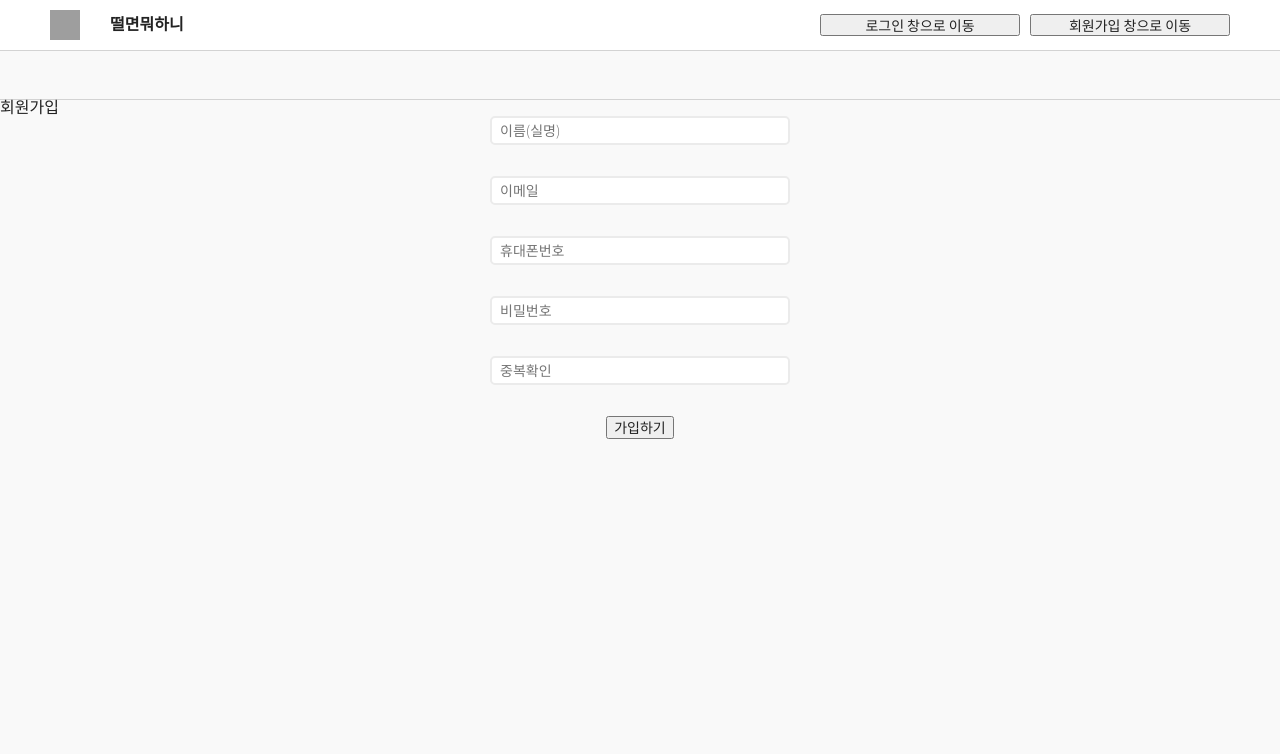
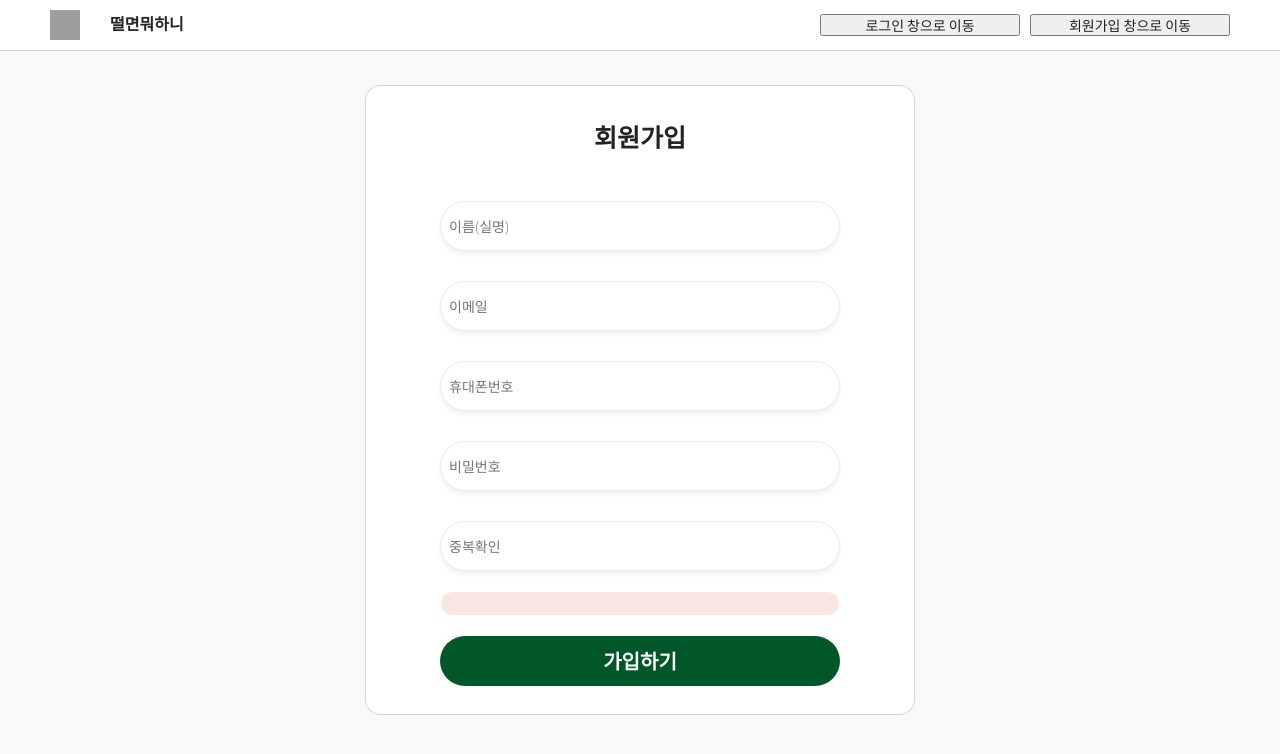
Before and after one commit to HH99-NO1/DMMHN-FE, a React (Create React App) app: page /signup in a window 1280 px wide. Shown: the top 754 px of the page. Built offline with nearby package versions, Linux system fonts and the light colour scheme; no server answers; grey boxes are pictures that could not be loaded.

Commit message:
feature: #1마이페이지 css 수정 및  회원가입페이지 css 수정중  22-11-26 05:04(이성훈)

```diff
--- a/src/components/header/Header.tsx
+++ b/src/components/header/Header.tsx
@@ -100,6 +100,7 @@ const Ctn = styled.div`
   z-index: 2;
   border-bottom: 1px solid lightgray;
 `;
+
 const Wrap = styled.div`
   max-width: 1200px;
   margin: 0 auto;
--- a/src/components/login/Login.tsx
+++ b/src/components/login/Login.tsx
@@ -188,6 +188,7 @@ const InputBox = styled.div`
   flex-direction: column;
   min-height: 50px;
   min-width: 300px;
+  margin-top: 50px;
 `;
 const ErrorMsg = styled.span`
   position: absolute;
--- a/src/pages/MyPage.tsx
+++ b/src/pages/MyPage.tsx
@@ -3,6 +3,7 @@ import styled from "styled-components";
 import { FlexRow, FlexCol, Text, Gap } from "../elements/elements";
 import { instance } from "../recoil/instance";
 import { useEffect, useState } from "react";
+import { RepeatOneSharp } from "@material-ui/icons";
 
 interface IUsers {
   memberEmail: string;
@@ -10,6 +11,9 @@ interface IUsers {
   updatedAt: string;
   createdAt: string;
   profileImg: string;
+  major: string;
+  stack: string;
+  phoneNumber: string;
 }
 
 const MyPage = () => {
@@ -19,37 +23,58 @@ const MyPage = () => {
       return setUsers(response.data);
     });
   }, []);
+
   console.log(users?.profileImg);
   return (
     <>
       <Layout>
         <Container>
           <Profile>
-            <FlexRow gap="30px">
+            <FlexRow gap="45px">
               <img src={users?.profileImg}></img>
+              <FlexCol gap="20px" alignItem="left">
+                <Text>홍길동</Text>
                 <Text>{users?.memberEmail}</Text>
+              </FlexCol>
             </FlexRow>
           </Profile>
           <SubTitle>개인정보</SubTitle>
+          <Modify>
+            <Btn>수정하기</Btn>
+          </Modify>
           <Inform>
-            <FlexCol gap="30px" alignItem="left">
+            <InnerWrap>
+              <FlexCol alignItem="left">
                 <Rows>
-                <Row>연결된 소셜 계정</Row>
-                <Row>{users?.memberEmail}</Row>
+                  <RowOne>소셜 계정</RowOne>
+                  <RowTwo>{users?.memberEmail}</RowTwo>
                 </Rows>
                 <Rows>
-                <Row>전공</Row>
-                <Row>{users?.memberEmail}</Row>
+                  <RowOne>전공</RowOne>
+                  <RowTwo>
+                    {users?.major === undefined
+                      ? `입력값이 없습니다. 빈칸을 수정해주세요.`
+                      : users?.major}
+                  </RowTwo>
                 </Rows>
                 <Rows>
-                <Row>연락처</Row>
-                <Row>{users?.memberEmail}</Row>
+                  <RowOne>연락처</RowOne>
+                  <RowTwo>
+                    {users?.phoneNumber === undefined
+                      ? `입력값이 없습니다. 빈칸을 수정해주세요.`
+                      : users?.phoneNumber}
+                  </RowTwo>
                 </Rows>
                 <Rows>
-                <Row>스택</Row>
-                <Row>{users?.createdAt}</Row>
+                  <RowOne>스택</RowOne>
+                  <RowTwo>
+                    {users?.stack === undefined
+                      ? `입력값이 없습니다. 빈칸을 수정해주세요.`
+                      : users?.stack}
+                  </RowTwo>
                 </Rows>
               </FlexCol>
+            </InnerWrap>
           </Inform>
         </Container>
       </Layout>
@@ -60,38 +85,69 @@ export default MyPage;
 
 const Container = styled.div`
   width: 1290px;
-  margin: 20px auto;
+  margin: 0 auto;
 `;
 
 const Profile = styled.div`
   display: flex;
   align-items: center;
+  font-size: 20px;
+  font-weight: 400;
   img {
-    width: 100px;
-    height: 100px;
+    width: 120px;
+    height: 120px;
   }
+`;
+
+const Modify = styled.div`
+  display: flex;
+  justify-content: right;
+  margin-bottom: 10px;
+`;
+
+const Btn = styled.button`
+  width: 70px;
+  text-align: center;
+  color: #585858;
+  cursor: pointer;
+  background-color: white;
+  border: 1px solid lightgray;
 `;
 
 const Inform = styled.div`
   width: 100%;
-  height: 500px;
   background-color: white;
+  border: 1px solid lightgray;
+`;
+
+const InnerWrap = styled.div`
+  width: 100%;
+  padding: 50px;
 `;
 
 const Rows = styled.div`
   display: flex;
   align-items: center;
   flex-basis: 100px;
-  gap: 150px;
+  gap: 140px;
   padding-left: 50px;
 `;
 
-const Row = styled.div`
+const RowOne = styled.div`
   width: 200px;
+  font-size: 20px;
+  white-space: pre-line;
+  &:first-child {
+    color: #585858;
+  }
+`;
+
+const RowTwo = styled(RowOne)`
+  width: 600px;
 `;
 
 const SubTitle = styled.div`
-  margin: 40px 0 40px 0;
+  margin: 40px 0 20px 0;
   font-size: 20px;
   font-weight: 600;
 `;
--- a/src/pages/SignupPage.tsx
+++ b/src/pages/SignupPage.tsx
@@ -2,8 +2,8 @@ import { useForm } from "react-hook-form";
 import axios from "axios";
 import { instance, UserApi } from "../recoil/instance";
 import styled from "styled-components";
-import { FlexCol } from "../elements/elements";
-import { TonalitySharp } from "@material-ui/icons";
+import { FlexCol, Text } from "../elements/elements";
+import { useState } from "react";
 
 interface IForm {
   memberEmail: string;
@@ -53,14 +53,17 @@ const SignupPage = () => {
         // sessionStorage.setItem("accesstoken", data.data.accessToken);
         // sessionStorage.setItem("refreshtoken", data.data.refreshToken);
       } catch (error: any) {
+        setErr(error.message);
         return error.message;
       }
     }
   };
   console.log(errors);
+  const [err, setErr] = useState();
   return (
-    <>
-      <h1>회원가입</h1>
+    <Container>
+      <InnerWrap>
+        <Title>회원가입</Title>
         <form
           style={{
             display: "flex",
@@ -78,7 +81,7 @@ const SignupPage = () => {
                 })}
                 placeholder="이름(실명)"
               />
-            <ErrorMsg>{errors?.memberName?.message}</ErrorMsg>
+              {/* <ErrorMsg>{errors?.memberName?.message}</ErrorMsg> */}
             </InputBox>
             <InputBox>
               <Input
@@ -91,7 +94,7 @@ const SignupPage = () => {
                 })}
                 placeholder="이메일"
               />
-            <ErrorMsg>{errors?.memberEmail?.message}</ErrorMsg>
+              {/* <ErrorMsg>{errors?.memberEmail?.message}</ErrorMsg> */}
             </InputBox>
             <InputBox>
               <Input
@@ -104,7 +107,7 @@ const SignupPage = () => {
                 })}
                 placeholder="휴대폰번호"
               />
-            <ErrorMsg>{errors?.phoneNum?.message}</ErrorMsg>
+              {/* <ErrorMsg>{errors?.phoneNum?.message}</ErrorMsg> */}
             </InputBox>
             <InputBox>
               <Input
@@ -120,7 +123,7 @@ const SignupPage = () => {
                 })}
                 placeholder="비밀번호"
               />
-            <ErrorMsg>{errors?.password?.message}</ErrorMsg>
+              {/* <ErrorMsg>{errors?.password?.message}</ErrorMsg> */}
             </InputBox>
             <InputBox>
               <Input
@@ -136,23 +139,55 @@ const SignupPage = () => {
                 })}
                 placeholder="중복확인"
               />
-            <ErrorMsg>{errors?.confirmPw?.message}</ErrorMsg>
+              {/* <ErrorMsg>{errors?.confirmPw?.message}</ErrorMsg> */}
+              <ErrorMsg>
+                <Message>{errors?.memberEmail?.message}</Message>
+              </ErrorMsg>
             </InputBox>
-          <button>가입하기</button>
+            <SignupBtn>가입하기</SignupBtn>
           </FlexCol>
         </form>
-    </>
+      </InnerWrap>
+    </Container>
   );
 };
 
 export default SignupPage;
 
+const Container = styled.div`
+  position: relative;
+  width: 100%;
+  height: 100vh;
+`;
+
+const InnerWrap = styled.div`
+  position: absolute;
+  top: 50%;
+  left: 50%;
+  transform: translate(-50%, -50%);
+  width: 550px;
+  height: 630px;
+  border: 1px solid lightgray;
+  border-radius: 15px;
+  background-color: white;
+`;
+
+const Title = styled.div`
+  text-align: center;
+  margin: 40px auto;
+  font-size: 25px;
+  font-weight: 600;
+`;
+
 const Input = styled.input`
+  height: 50px;
+  margin: 10px 0 10px 0;
   padding: 4px 8px;
-  border-radius: 5px;
-  border: 2px solid ${(props) => props.theme.__grayLight};
+  border-radius: 67px;
+  box-shadow: 0px 4px 4px rgba(0, 0, 0, 0.05);
+  border: 1px solid ${(props) => props.theme.__grayLight};
   :focus {
-    outline: 1px solid ${(props) => props.theme.__grayDark};
+    outline: 1px solid ${(props) => props.theme.__red};
   }
 `;
 const InputBox = styled.div`
@@ -160,11 +195,34 @@ const InputBox = styled.div`
   display: flex;
   flex-direction: column;
   min-height: 50px;
-  min-width: 300px;
+  min-width: 400px;
 `;
-const ErrorMsg = styled.span`
-  position: absolute;
-  top: 35px;
-  font-size: 12px;
-  color: tomato;
+const ErrorMsg = styled.div`
+  width: 400px;
+  height: 25px;
+  background: rgba(210, 18, 18, 0.1);
+  border: 1px solid #ffffff;
+  border-radius: 67px;
+  margin: 10px 0 10px 0;
+  color: #747373;
 `;
+
+const Message = styled.div`
+  width: 100%;
+  line-height: 25px;
+  color: #747373;
+  font-size: 14px;
+  padding-left: 10px;
+`;
+
+const SignupBtn = styled.button`
+  width: 400px;
+  height: 50px;
+  border: none;
+  background-color: #025729;
+  border-radius: 67px;
+  color: white;
+  font-size: 20px;
+  font-weight: 600;
+  cursor: pointer;
+`;
--- a/src/shared/Router.tsx
+++ b/src/shared/Router.tsx
@@ -18,7 +18,6 @@ const Router = () => {
     <>
       <BrowserRouter>
         <Header />
-        <Gap />
         <Routes>
           <Route path="/" element={<HomePage />} />
           <Route path="/login" element={<LoginPage />} />
--- a/src/styled.d.ts
+++ b/src/styled.d.ts
@@ -9,5 +9,6 @@ declare module "styled-components" {
     __grayLight?: string;
     __grayMedium?: string;
     __grayDark?: string;
+    __red?: string;
   }
 }
--- a/src/theme.ts
+++ b/src/theme.ts
@@ -13,4 +13,5 @@ export const lightTheme: DefaultTheme = {
   __grayLight: "#ebebeb",
   __grayMedium: "#B0B0B0",
   __grayDark: "#717171",
+  __red: "#D10303",
 };
```
Lines whose indentation alone changed are shown as unchanged.
